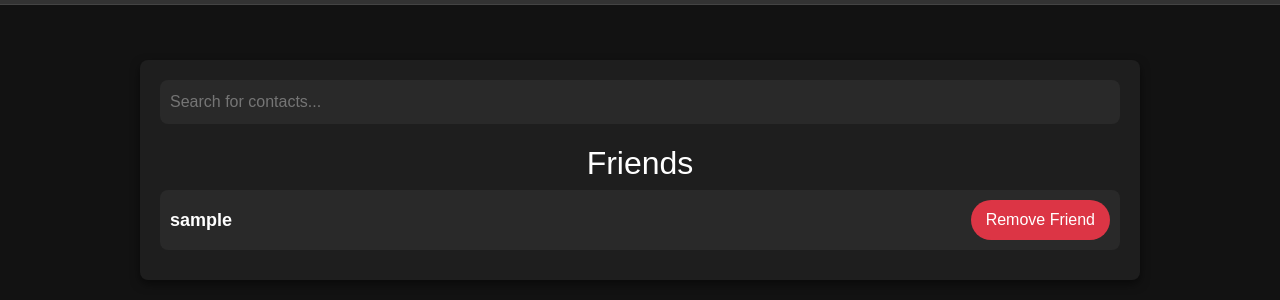
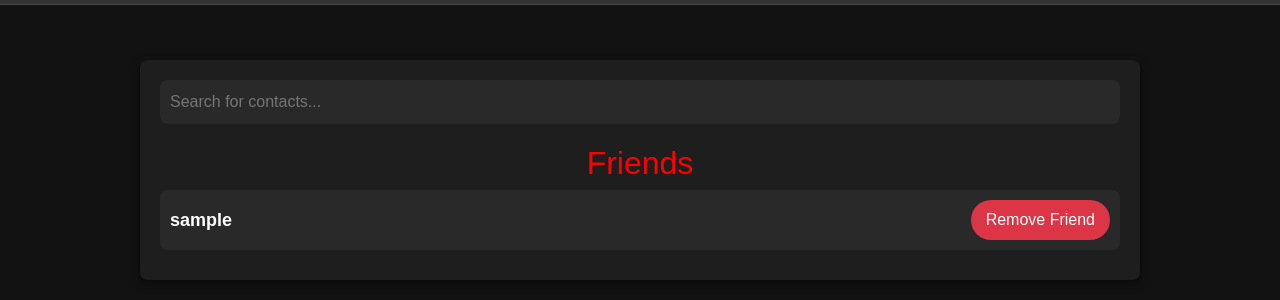
Before and after one commit to KlimentFis/My_Social_Network, a Django app: page /user/friends/ in a window 1280 px wide. Shown: the top 300 px of the page. Run offline with Django 3.2, Linux system fonts and the light colour scheme; the first user in the database is signed in; tables that the repository leaves empty hold one stand-in row (Sample ...).

Commit message:
Уже начаты сообщения

```diff
--- a/user/templates/user/user_list.html
+++ b/user/templates/user/user_list.html
@@ -166,7 +166,7 @@
 
     <!-- Friends -->
     {% if friends.count > 0 %}
-      <h2 style="text-align: center;">Friends</h2>
+      <h2 style="text-align: center; color: red;">Friends</h2>
       <div class="contactList" id="friendsList">
         {% for user in friends %}
           <div class="contact-item">
@@ -181,7 +181,7 @@
 
     <!-- Subscribers -->
     {% if subscribers.count > 0 %}
-      <h2 style="text-align: center;">Subscribers</h2>
+      <h2 style="text-align: center; color: red;">Subscribers</h2>
       <div class="contactList" id="subscribersList">
         {% for user in subscribers %}
           <div class="contact-item">
@@ -196,7 +196,7 @@
 
     <!-- I'm following -->
     {% if subscriptions.count > 0 %}
-      <h2 style="text-align: center;">I'm following</h2>
+      <h2 style="text-align: center; color: red;">I'm following</h2>
       <div class="contactList" id="subscriptionsList">
         {% for user in subscriptions %}
           <div class="contact-item">
--- a/user/views.py
+++ b/user/views.py
@@ -4,6 +4,8 @@
 from django.shortcuts import render, redirect
 from django.views.decorators.csrf import csrf_protect
 from .models import MyUser
+from django.http import JsonResponse
+import json
 
 # Create your views here.
 def login_or_register(request):
@@ -11,7 +13,13 @@
 
 
 def messages(request):
-    return render(request, "user/messages.html")
+    # Получаем всех пользователей
+    all_users = set([request.user]) | set(request.user.friends.all()) | set(request.user.subscriptions.all()) | set(
+        request.user.subscribers.all())
+    for i in all_users:
+        if i == request.user:
+            i.username = "Избранное"
+    return render(request, "user/messages.html", {"friends": all_users})
 
 
 @csrf_protect
@@ -82,39 +90,6 @@
     return render(request, "user/profile.html")
 
 
-from django.http import JsonResponse
-from django.views import View
-from django.views.decorators.csrf import csrf_exempt
-from django.utils.decorators import method_decorator
-import json
-
-
-# class FriendsView(View):
-#     def get(self, request):
-#         # Получаем текущего пользователя
-#         current_user = request.user
-#
-#         # Получаем пользователей в каждой из категорий
-#         friends = current_user.friends.all()  # Предполагается, что есть связь ManyToMany с друзьями
-#         subscribers = current_user.subscribers.all()
-#         subscriptions = current_user.subscriptions.all()
-#
-#         # Объединяем всех пользователей, которых нужно исключить
-#         excluded_users = list(friends) + list(subscribers) + list(subscriptions)
-#
-#         # Получаем других пользователей, исключая тех, кто уже в friends, subscribers или subscriptions
-#         other_users = MyUser.objects.exclude(id=current_user.id)\
-#             .exclude(id__in=[user.id for user in excluded_users])
-#
-#         # Передаем данные в шаблон
-#         context = {
-#             'friends': friends,
-#             'subscribers': subscribers,
-#             'subscriptions': subscriptions,
-#             'other_users': other_users,
-#         }
-#
-#         return render(request, 'friends.html', context)  # Убедитесь, что ваш шаблон называется 'friends.html'
 
 @login_required
 def friends(request):
@@ -149,9 +124,13 @@
             request.user.friends.remove(target_user)
             target_user.friends.remove(request.user)
 
-            # После удаления из друзей добавляем обратно в подписчики
+            # Добавляем обратно в подписчики
             request.user.subscribers.add(target_user)
             target_user.subscribers.add(request.user)
+
+            # Добавляем в подписки
+            request.user.subscriptions.add(target_user)
+            target_user.subscriptions.add(request.user)
 
             return JsonResponse({"status": "success"})
 
@@ -165,10 +144,10 @@
     # Получаем всех друзей пользователя
     friends = request.user.friends.all()
 
-    # Получаем подписчиков, которые не являются друзьями и не находятся в подписках
-    subscribers = request.user.subscribers.exclude(id__in=friends.values_list('id', flat=True)).exclude(id__in=request.user.subscriptions.values_list('id', flat=True))
+    # Получаем подписчиков, которые не являются друзьями
+    subscribers = request.user.subscribers.exclude(id__in=friends.values_list('id', flat=True))
 
-    # Получаем подписки, исключая друзей
+    # Получаем подписки, которые не являются друзьями
     subscriptions = request.user.subscriptions.exclude(id__in=friends.values_list('id', flat=True))
 
     # Исключаем друзей, подписчиков и подписки из общего списка пользователей
```
Also changed, not shown: user/templates/user/messages.html (+3 -5 lines).
